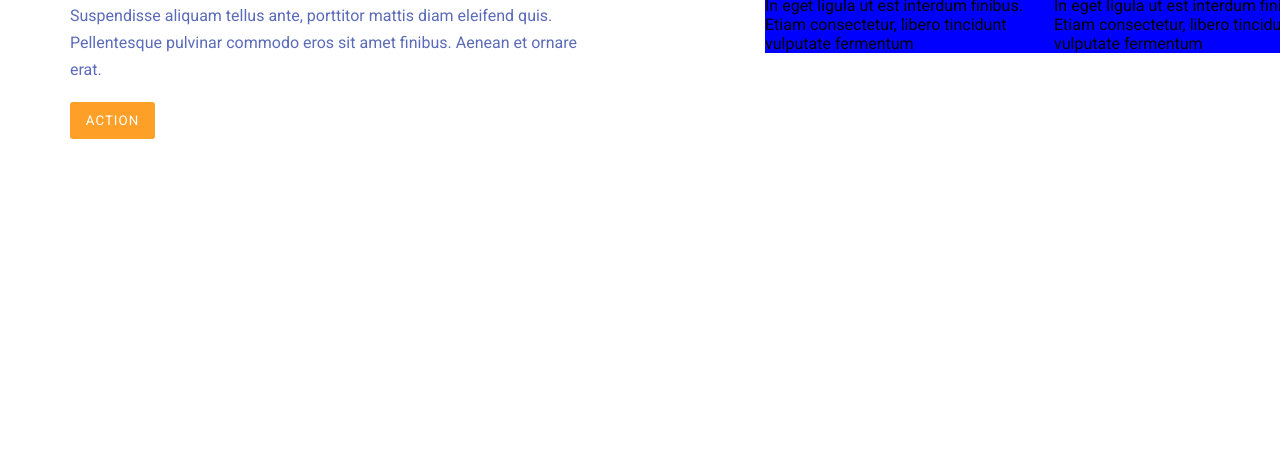
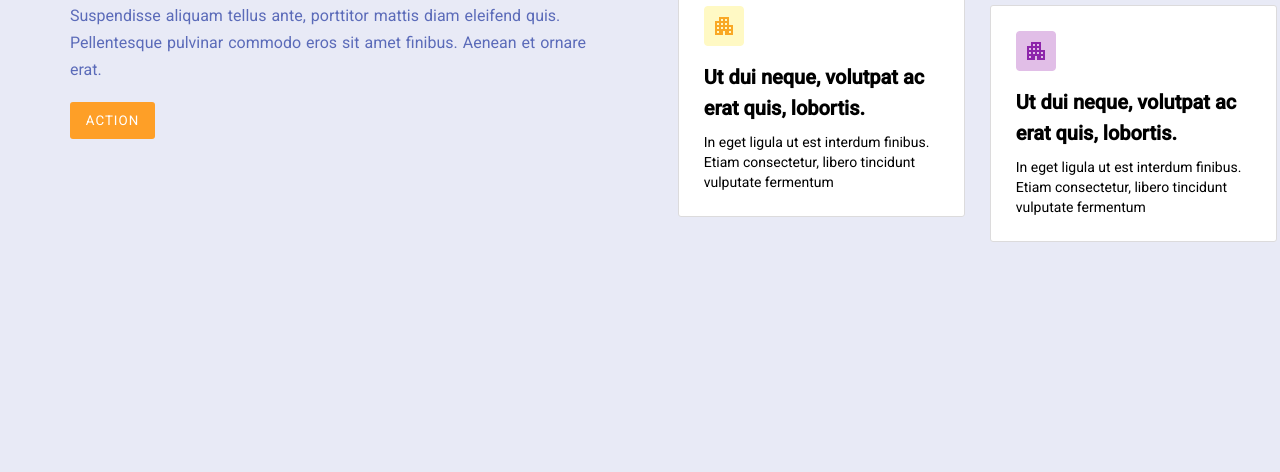
Before and after one commit to ike-tom/front-end-dev-recruitment-task, a plain HTML site: page index.html in a window 1280 px wide. Shown: the part 328-800 px from the top of the page. Drawn offline with Linux system fonts and the light colour scheme.

Commit message:
styles for features section added

```diff
--- a/css/style.css
+++ b/css/style.css
@@ -1,3 +1,5 @@
+/* COMMON */
+
 html, body {
     min-height: 100vh;
     margin: 0;
@@ -5,6 +7,7 @@ html, body {
     box-sizing: border-box;
     font-family: 'Roboto', sans-serif;
     overflow-x: hidden;
+    background-color: #e8eaf6;
 }
 
 .main {
@@ -13,9 +16,14 @@ html, body {
     height: 635px;
 }
 
+/* END OF COMMON */
+
+/* HERO */
+
 .hero {
     padding-top: 180px;
     padding-left: 70px;
+    flex-basis: 45.25%;
 }
 
 .hero__subheader {
@@ -27,7 +35,7 @@ html, body {
 }
 
 .hero__header {
-    width: 75%;
+    width: 80%;
     margin-top: 6px;
     margin-bottom: 0;
     color: #182370;
@@ -41,11 +49,12 @@ html, body {
 }
 
 .hero__description {
-    width: 75%;
+    width: 85%;
     margin-top: 18px;
     margin-bottom: 18px;
     color: #5b6bb9;
     line-height: 1.7rem;
+    word-spacing: 1px;
 }
 
 .hero__cta-button {
@@ -58,13 +67,64 @@ html, body {
     border: none;
     border-radius: 3px;
     cursor: pointer;
+    transition: 0.3s;
 }
+
+.hero__cta-button:hover {
+    background-color: #284df8;
+}
+
+/* END OF HERO */
+
+/* FEATURES */
 
 .features {
     display: flex;
+    margin-top: 46px;
+}
+
+.feature__container {
+    margin-right: 25px;
 }
 
 .feature {
-    width: 289px;
-    background-color: blue;
+    position: relative;
+    width: 285px;
+    height: 235px;
+    margin-bottom: 25px;
+    border: solid 1px #dcdbdc;
+    border-radius: 3px;
+    background-color: white;
 }
+
+.feature__image {
+    position: absolute;
+    top: 25px;
+    left: 25px;
+    width: 40px;
+    height: 40px;
+}
+
+.feature__header {
+    position: absolute;
+    top: 81px;
+    left: 25px;
+    margin: 0;
+    font-size: 20px;
+    line-height: 31px;
+}
+
+.feature__description {
+    position: absolute;
+    top: 137px;
+    left: 25px;
+    width: 90%;
+    font-size: 14px;
+    line-height: 20px;
+}
+
+.feature__container--offset {
+    margin-top: 25px;
+}
+
+/* END OF FEATURES */
--- a/index.html
+++ b/index.html
@@ -44,7 +44,7 @@
                 </div>
             </div>
 
-            <div class="feature__container">
+            <div class="feature__container feature__container--offset">
                 <div class="feature">
                     <img src="./img/greenHouse.webp" alt="" class="feature__image">
                     <h3 class="feature__header">Ut dui neque, volutpat ac erat quis, lobortis.</h3>
```
